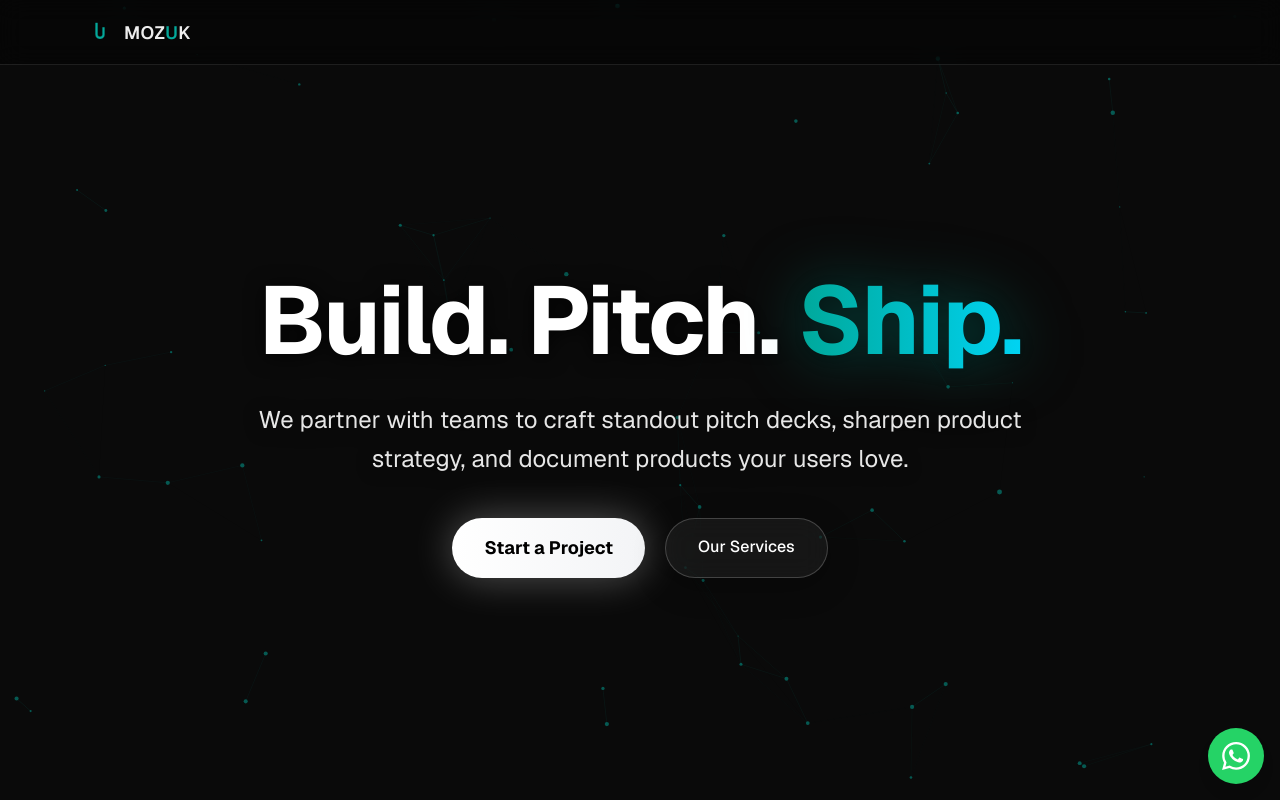
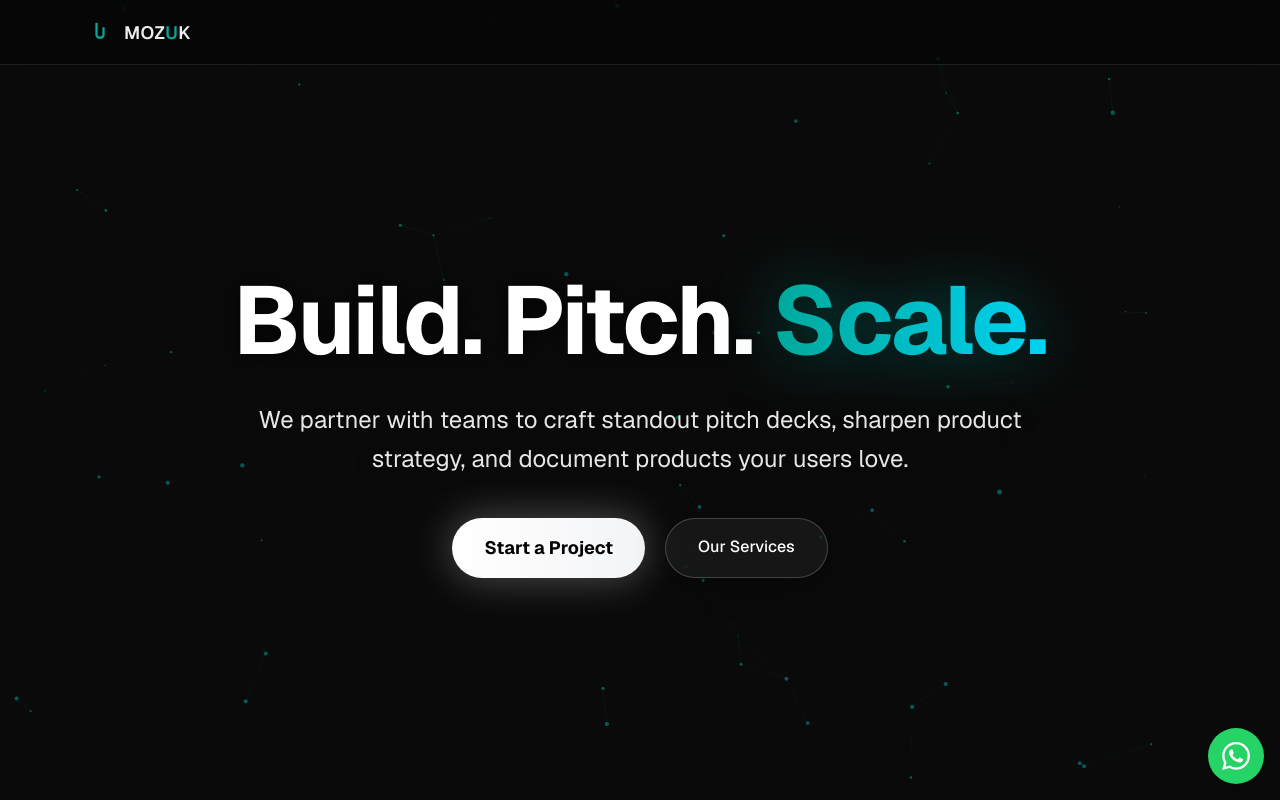
Before and after one commit to Drakhtar359/mozuk-site, a Next.js app in the folder apps/web/: page / in a window 1280 px wide. Shown: the top 800 px of the page. Built offline with nearby package versions, Linux system fonts and the light colour scheme.

Commit message:
Update hero title from 'Ship' to 'Scale'

```diff
--- a/apps/web/src/app/page.tsx
+++ b/apps/web/src/app/page.tsx
@@ -12,7 +12,7 @@ export default function Home() {
       {/* Hero Section */}
       <section className="relative min-h-[90svh] flex flex-col items-center justify-center text-center">
         <h1 className="text-5xl sm:text-7xl lg:text-8xl font-bold tracking-tight mb-8 text-white drop-shadow-[0_2px_10px_rgba(0,0,0,0.8)] animate-fade-in-up">
-          Build. Pitch. <span className="text-transparent bg-clip-text bg-gradient-to-r from-[var(--brand)] to-cyan-400 drop-shadow-[0_0_30px_rgba(4,168,154,0.5)]">Ship.</span>
+          Build. Pitch. <span className="text-transparent bg-clip-text bg-gradient-to-r from-[var(--brand)] to-cyan-400 drop-shadow-[0_0_30px_rgba(4,168,154,0.5)]">Scale.</span>
         </h1>
         <p className="text-xl sm:text-2xl text-white/90 mb-10 max-w-3xl mx-auto leading-relaxed drop-shadow-[0_2px_8px_rgba(0,0,0,0.6)]">
           We partner with teams to craft standout pitch decks, sharpen product strategy,
```
